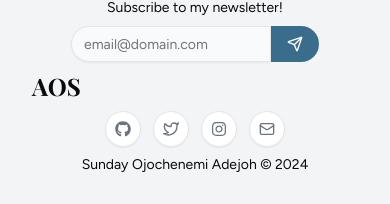
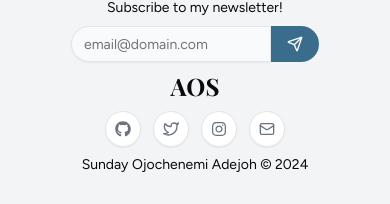
Before and after one commit to AdejohOS/portfolio, a Next.js app: page / in a window 390 px wide. Shown: the part 4375-4579 px from the top of the page. Built offline with nearby package versions, Linux system fonts and the light colour scheme; no server answers; a web font is replaced by a local one.

Commit message:
darkmode

```diff
--- a/src/components/footer.tsx
+++ b/src/components/footer.tsx
@@ -11,7 +11,7 @@
     <footer className='bg-gray-100 py-8 dark:bg-background'>
       <div className='container max-w-6xl'>
         <div className='grid grid-cols-1 gap-2 md:grid-cols-3'>
-          <div className='order-1 space-y-2 md:order-first'>
+          <div className='order-1 space-y-2 text-center md:order-first md:text-left'>
             <Link href='/'>
               <code className='font-serif text-2xl font-bold'>AOS</code>
             </Link>
```
